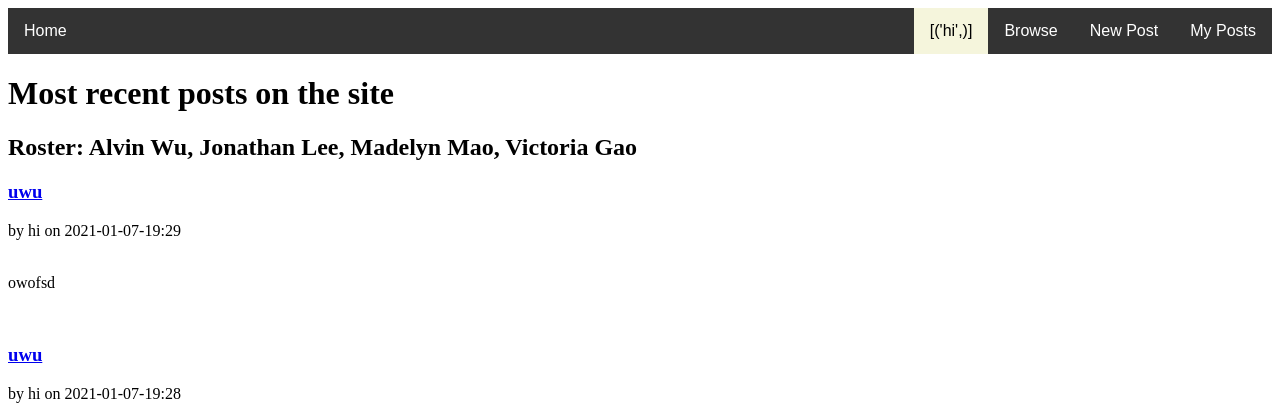
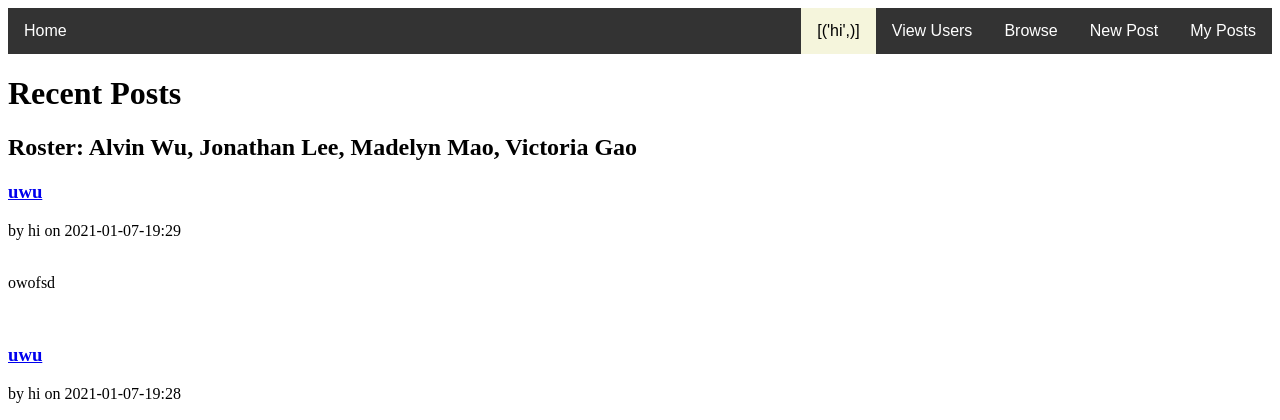
Before and after one commit to vgao1/sharp_cat_vgao10_awu10_jlee10_mmao10, a Flask app: page /all in a window 1280 px wide. Shown: the top 420 px of the page. Run offline with Flask 2, Linux system fonts and the light colour scheme; a user stored in the database is signed in.

Commit message:
added view all users and bugfixes

```diff
--- a/app/__init__.py
+++ b/app/__init__.py
@@ -142,6 +142,14 @@ def viewuserblog(usrname):
     c.close()
     return render_template('viewuserblog.html', user=usrname, posts=posts, status = True)
 
+@app.route("/viewusers")
+def viewusers():
+    c = db.cursor()
+    c.execute('SELECT username FROM users')
+    users = c.fetchall()
+    return render_template('viewallusers.html', users = users, status = True, user = session['username'])
+
+
 # (j) bugfix time!!
 # returns all posts by everyone, recent ones first
 @app.route("/all")
--- a/app/templates/base.html
+++ b/app/templates/base.html
@@ -22,6 +22,7 @@ P0 -- Da Art of Story Tellin' (Pt 2)
       <a href="/blog">My Posts</a>
       <a href="/post/new"> New Post </a>
       <a href="/all"> Browse </a>
+      <a href="/viewusers"> View Users </a>
         <div class="dropdown">
           <button id='dropbtn'>{{user}}</button>
           <div class="dropdown-content">
--- a/app/templates/viewallposts.html
+++ b/app/templates/viewallposts.html
@@ -18,7 +18,7 @@ all posts from everyone, most recent
   </head>
 
   <body>
-   <h1> Most recent posts on the site</h1>
+   <h1> Recent Posts</h1>
    <h2>
     Roster: Alvin Wu, Jonathan Lee, Madelyn Mao, Victoria Gao
     </h2>
```
Also changed, not shown: app/templates/viewallusers.html (+10 -6 lines), app/discobandit.db (added).
